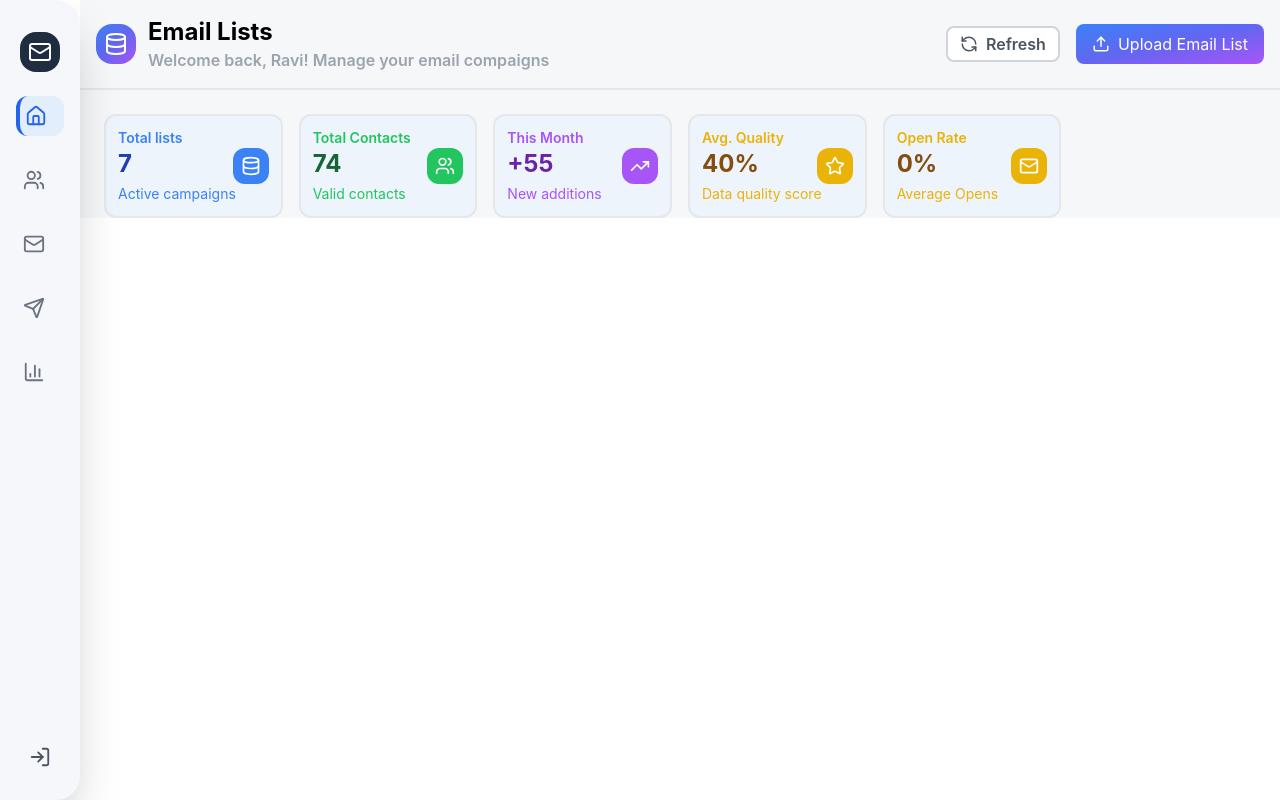
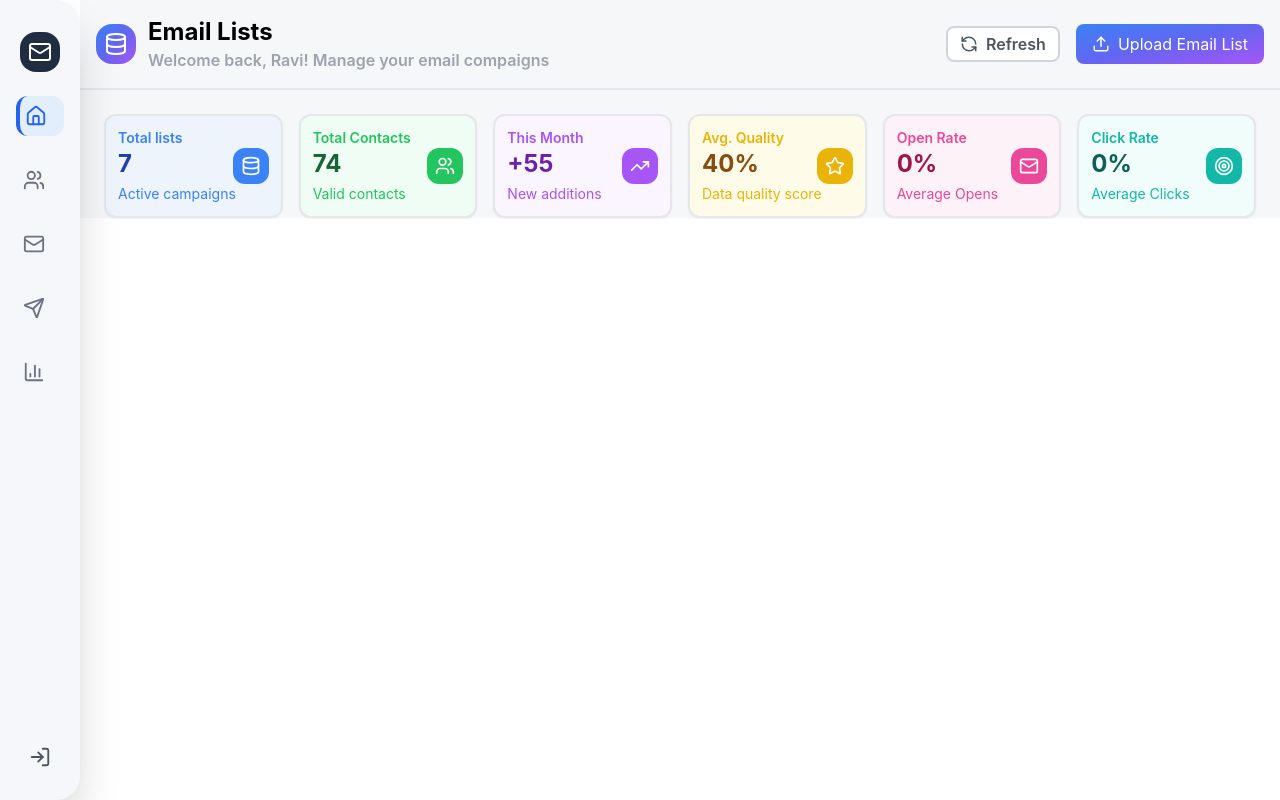
Before and after one commit to techieshruti/Globopersona-project-Frontend-UI-Redesign, a React (Vite) app: page / in a window 1280 px wide. Built offline with nearby package versions, Linux system fonts and the light colour scheme.

Commit message:
added email header card done

```diff
--- a/src/components/Email List/EmailHeaderCards.jsx
+++ b/src/components/Email List/EmailHeaderCards.jsx
@@ -4,7 +4,7 @@ import React from 'react'
 const EmailHeaderCards = ({title, value, icon:Icon,
     subtitle, bgColor, textColor, iconBg, valueColor}) => {
   return (
-    <div className={`${bgColor} ${textColor} p-3 rounded-xl flex flex-col gap-2 border-2 border-gray-200`}>
+    <div className={`${bgColor} ${textColor} p-3 rounded-xl flex flex-col gap-2 border-2 border-gray-200 shadow-sm`}>
         <div>
             <h2 className='text-sm font-semibold'>{title}</h2>
             <div className='flex justify-between'>
--- a/src/components/Email List/EmailList.jsx
+++ b/src/components/Email List/EmailList.jsx
@@ -2,7 +2,7 @@ import React from 'react'
 import EmailHeader from './EmailHeader'
 import Sidebar from '../layout/Sidebar'
 import EmailHeaderCards from './EmailHeaderCards'
-import { Database, Mail, Star, TrendingUp, Users } from 'lucide-react'
+import { Database, Mail, Star, Target, TrendingUp, Users } from 'lucide-react'
 
 const cardData=[
   {
@@ -20,7 +20,7 @@ const cardData=[
     value: "74",
     icon: Users,
     subtitle: "Valid contacts",
-    bgColor: "bg-[#edf4fc]",
+    bgColor: "bg-green-50",
     valueColor: "text-green-800",
     textColor: "text-green-500",
     iconBg: "bg-green-500",
@@ -30,7 +30,7 @@ const cardData=[
     value: "+55",
     icon: TrendingUp,
     subtitle: "New additions",
-    bgColor: "bg-[#edf4fc]",
+    bgColor: "bg-purple-50",
     valueColor: "text-purple-800",
     textColor: "text-purple-500",
     iconBg: "bg-purple-500",
@@ -40,7 +40,7 @@ const cardData=[
     value: "40%",
     icon: Star,
     subtitle: "Data quality score",
-    bgColor: "bg-[#edf4fc]",
+    bgColor: "bg-yellow-50",
     valueColor: "text-yellow-800",
     textColor: "text-yellow-500",
     iconBg: "bg-yellow-500",
@@ -50,10 +50,20 @@ const cardData=[
     value: "0%",
     icon: Mail,
     subtitle: "Average Opens",
-    bgColor: "bg-[#edf4fc]",
-    valueColor: "text-yellow-800",
-    textColor: "text-yellow-500",
-    iconBg: "bg-yellow-500",
+    bgColor: "bg-pink-50",
+    valueColor: "text-pink-800",
+    textColor: "text-pink-500",
+    iconBg: "bg-pink-500",
+},
+{
+    title: "Click Rate",
+    value: "0%",
+    icon: Target,
+    subtitle: "Average Clicks",
+    bgColor: "bg-teal-50",
+    valueColor: "text-teal-800",
+    textColor: "text-teal-500",
+    iconBg: "bg-teal-500",
 },
 
 ]
```
